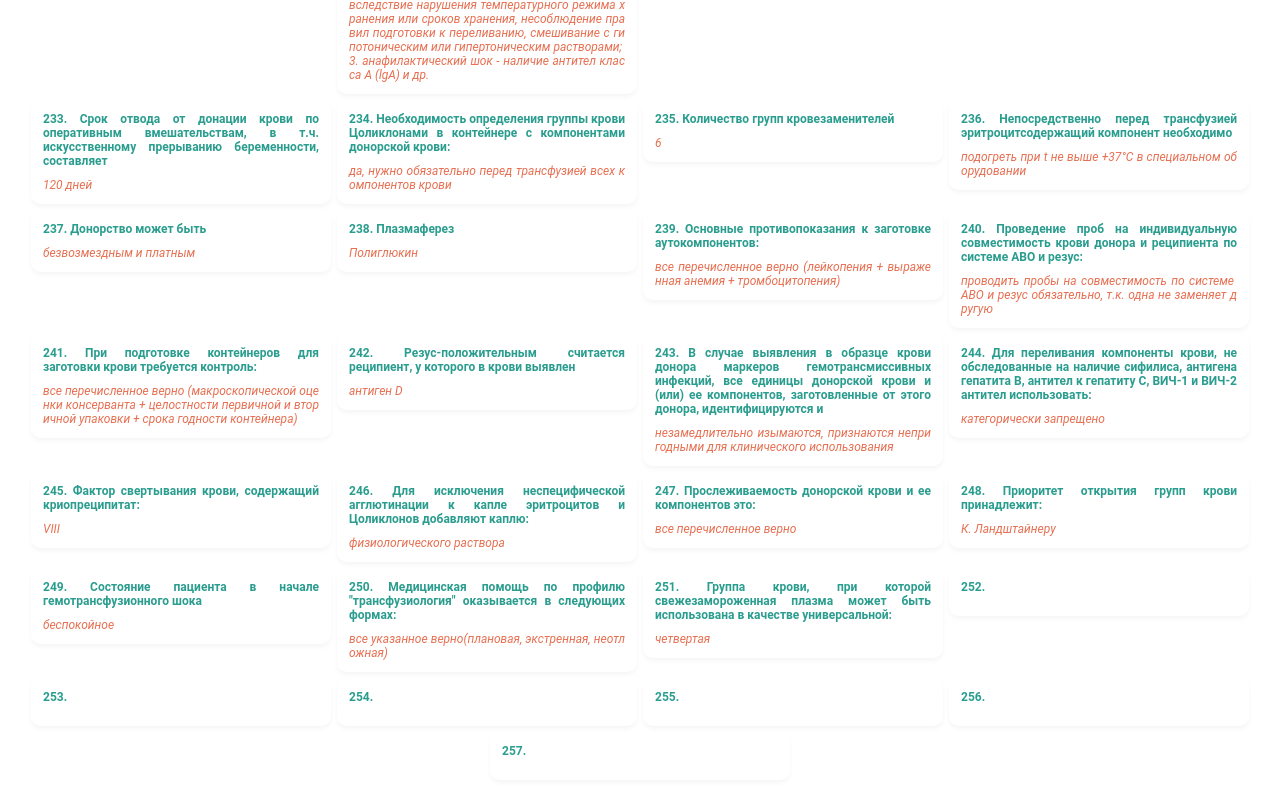
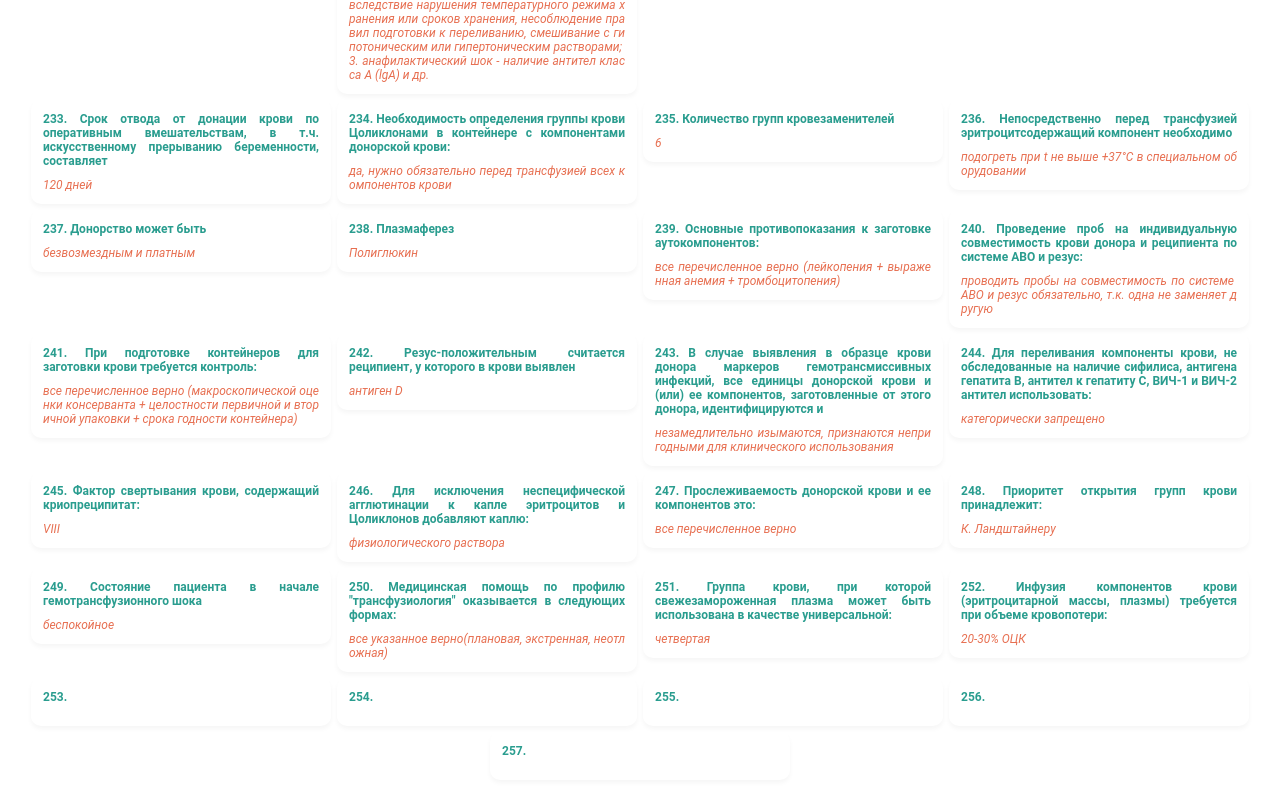
Before and after one commit to dfr8938/transfusio-app, a React (Create React App) app: page / in a window 1280 px wide. Shown: the part 6902-7695 px from the top of the page. Built offline with nearby package versions, Linux system fonts and the light colour scheme.

Commit message:
...added answers...

```diff
--- a/src/database/database.js
+++ b/src/database/database.js
@@ -1441,8 +1441,8 @@ const listAnswers = [
   },
   {
     id: 251,
-    question: "",
-    answer: "",
+    question: "Инфузия компонентов крови (эритроцитарной массы, плазмы) требуется при объеме кровопотери:",
+    answer: "20-30% ОЦК",
   },
   {
     id: 252,
```
